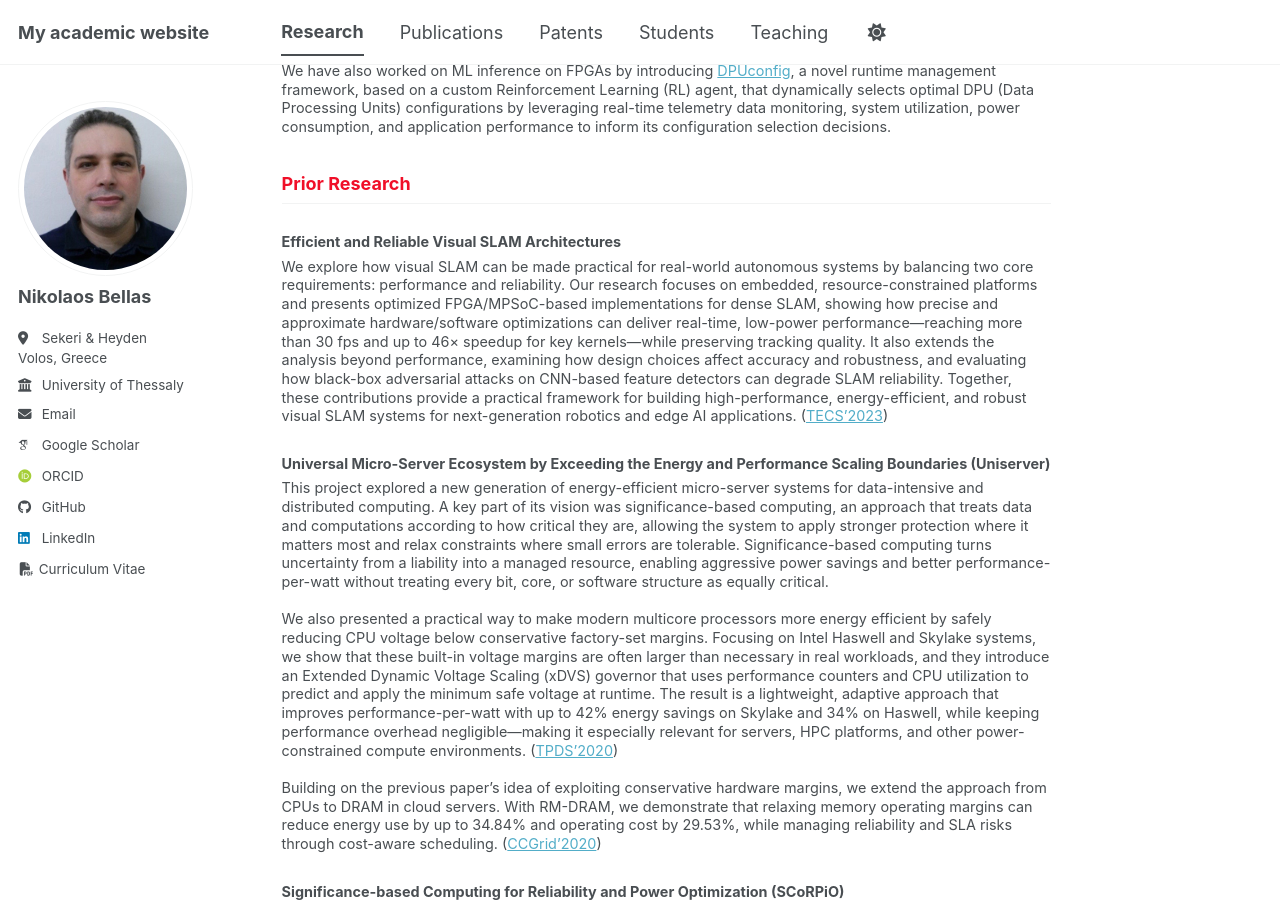
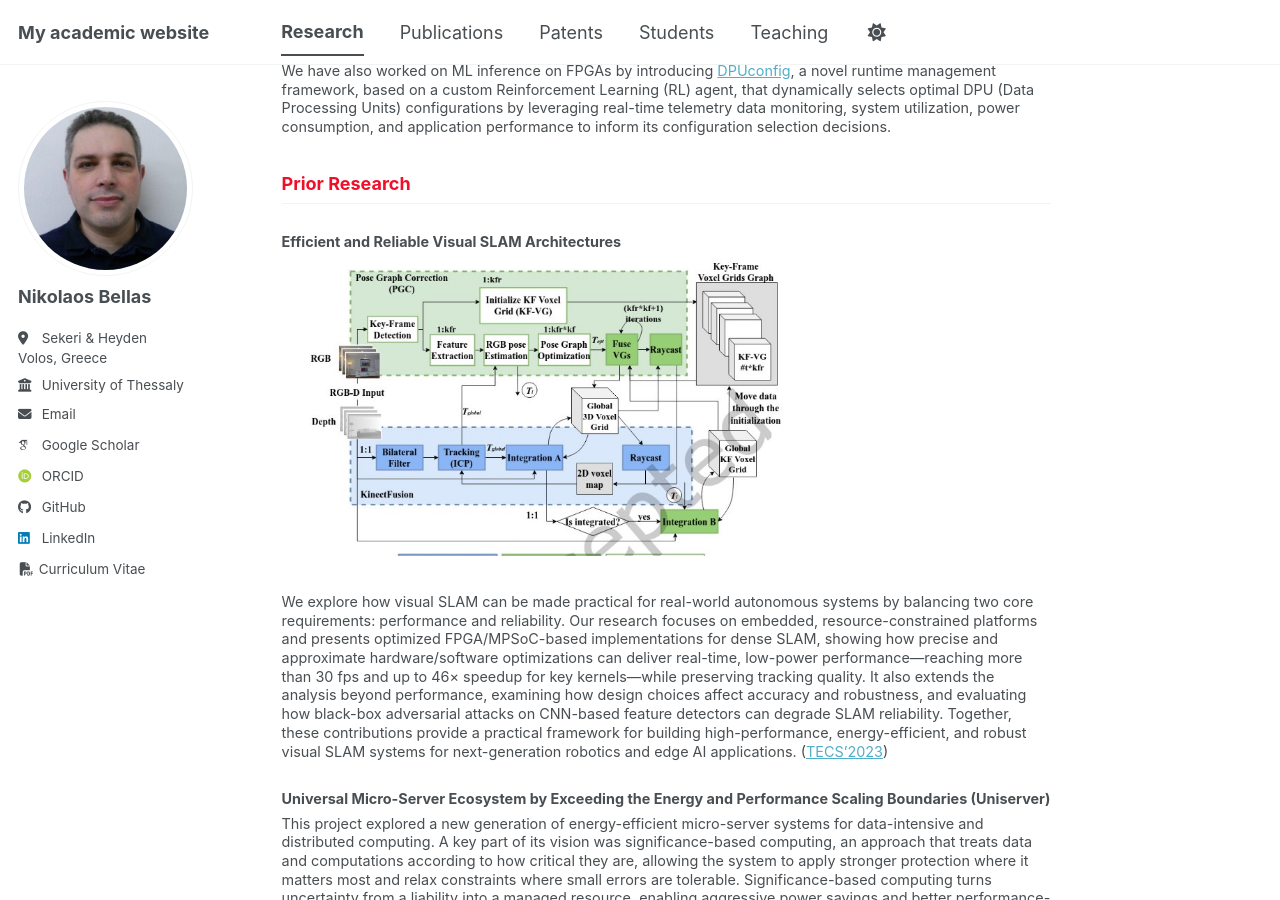
Before and after one commit to nbellas/nbellas.github.io, a Jekyll site: the page built from _pages/research.md, in a window 1280 px wide and 900 px high, scrolled down 1286 px. Built offline with Jekyll 4.4.1, drawn with Linux system fonts in a browser that asks for light colours; some web fonts are replaced; a script bundle is joined from its source files by our own code; library files that are not in the unit come from our copies.

Commit message:
Update research.md

```diff
--- a/_pages/research.md
+++ b/_pages/research.md
@@ -35,8 +35,13 @@ We have also worked on ML inference on FPGAs by introducing [DPUconfig](/files/D
 
 <h3>Efficient and Reliable Visual SLAM Architectures</h3>
 
+<img src="/images/vSLAM.jpg"
+     alt="visual SLAM pipeline"
+     width="500"
+     style="float: center; margin: 0 0 1rem 1.5rem;">
+
 We explore how visual SLAM can be made practical for real-world autonomous systems by balancing two core requirements: performance and reliability. Our research focuses on embedded, resource-constrained platforms and presents optimized FPGA/MPSoC-based implementations for dense SLAM, showing how precise and approximate hardware/software optimizations can deliver real-time, low-power performance—reaching more than 30 fps and up to 46× speedup for key kernels—while preserving tracking quality. It also extends the analysis beyond performance, examining how design choices affect accuracy and robustness, and evaluating how black-box adversarial attacks on CNN-based feature detectors can degrade SLAM reliability. Together, these contributions provide a practical framework for building high-performance, energy-efficient, and robust visual SLAM systems for next-generation robotics and edge AI applications. ([TECS'2023](/files/ACM_Journal_PG_SLAM_Final.pdf))
-
+<div style="clear: both;"></div>
 
 <h3>Universal Micro-Server Ecosystem by Exceeding the Energy and Performance Scaling Boundaries (Uniserver)</h3>
 
```
